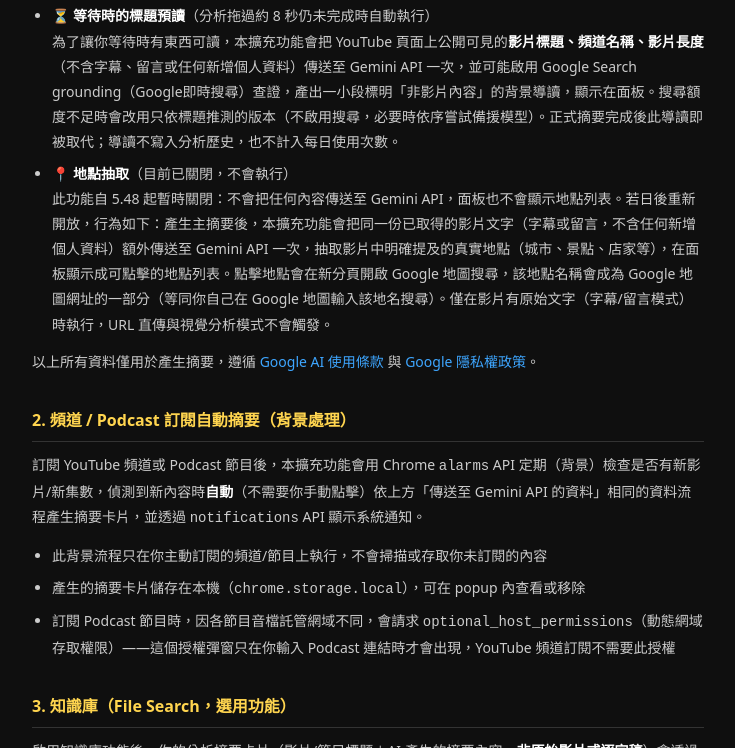
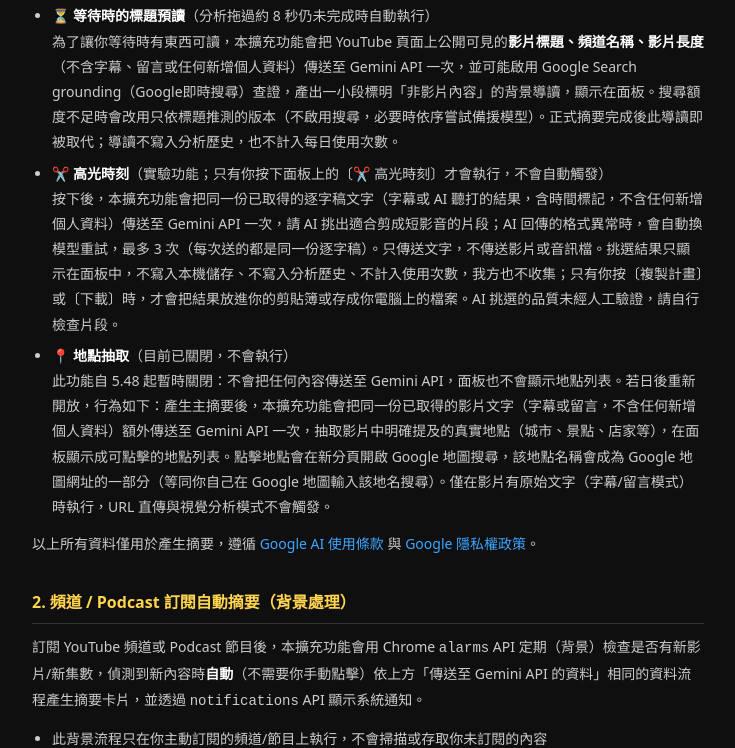
Before and after one commit to alex1491tw-sketch/yt-summarizer-privacy, a plain HTML site: page index.html in a window 1280 px wide. Shown: the part 1469-2217 px from the top of the page, without its empty margins (272-1007 px from the left). Drawn offline with Linux system fonts and the light colour scheme.

Commit message:
docs: 隱私權政策同步為 5.50 版（補『✂️ 高光時刻』一項：實驗功能、按下才送逐字稿一次、不儲存；日期 2026-11-15）
Co-Authored-By: Claude Sonnet 5.5 <noreply@anthropic.com>

```diff
--- a/index.html
+++ b/index.html
@@ -36,7 +36,7 @@
 <body>
 
   <h1>🔐 隱私權政策</h1>
-  <p class="subtitle">YT萃取器 Chrome 擴充功能 &nbsp;·&nbsp; 最後更新：2026-11-14</p>
+  <p class="subtitle">YT萃取器 Chrome 擴充功能 &nbsp;·&nbsp; 最後更新：2026-11-15</p>
 
   <div class="highlight">
     <strong>一句話摘要：</strong>本擴充功能將 YouTube 影片內容（URL、字幕、音訊）、Podcast 音檔、或你選取的文字，傳送至 Google Gemini API 進行 AI 分析，分析結果與設定資料儲存在你的裝置本機。我們沒有自己的後端伺服器，不收集任何資料。
@@ -93,6 +93,10 @@
     <li>
       <strong>⏳ 等待時的標題預讀</strong>（分析拖過約 8 秒仍未完成時自動執行）<br>
       為了讓你等待時有東西可讀，本擴充功能會把 YouTube 頁面上公開可見的<strong>影片標題、頻道名稱、影片長度</strong>（不含字幕、留言或任何新增個人資料）傳送至 Gemini API 一次，並可能啟用 Google Search grounding（Google即時搜尋）查證，產出一小段標明「非影片內容」的背景導讀，顯示在面板。搜尋額度不足時會改用只依標題推測的版本（不啟用搜尋，必要時依序嘗試備援模型）。正式摘要完成後此導讀即被取代；導讀不寫入分析歷史，也不計入每日使用次數。
+    </li>
+    <li>
+      <strong>✂️ 高光時刻</strong>（實驗功能；只有你按下面板上的〔✂️ 高光時刻〕才會執行，不會自動觸發）<br>
+      按下後，本擴充功能會把同一份已取得的逐字稿文字（字幕或 AI 聽打的結果，含時間標記，不含任何新增個人資料）傳送至 Gemini API 一次，請 AI 挑出適合剪成短影音的片段；AI 回傳的格式異常時，會自動換模型重試，最多 3 次（每次送的都是同一份逐字稿）。只傳送文字，不傳送影片或音訊檔。挑選結果只顯示在面板中，不寫入本機儲存、不寫入分析歷史、不計入使用次數，我方也不收集；只有你按〔複製計畫〕或〔下載〕時，才會把結果放進你的剪貼簿或存成你電腦上的檔案。AI 挑選的品質未經人工驗證，請自行檢查片段。
     </li>
     <li>
       <strong>📍 地點抽取</strong>（目前已關閉，不會執行）<br>
```
